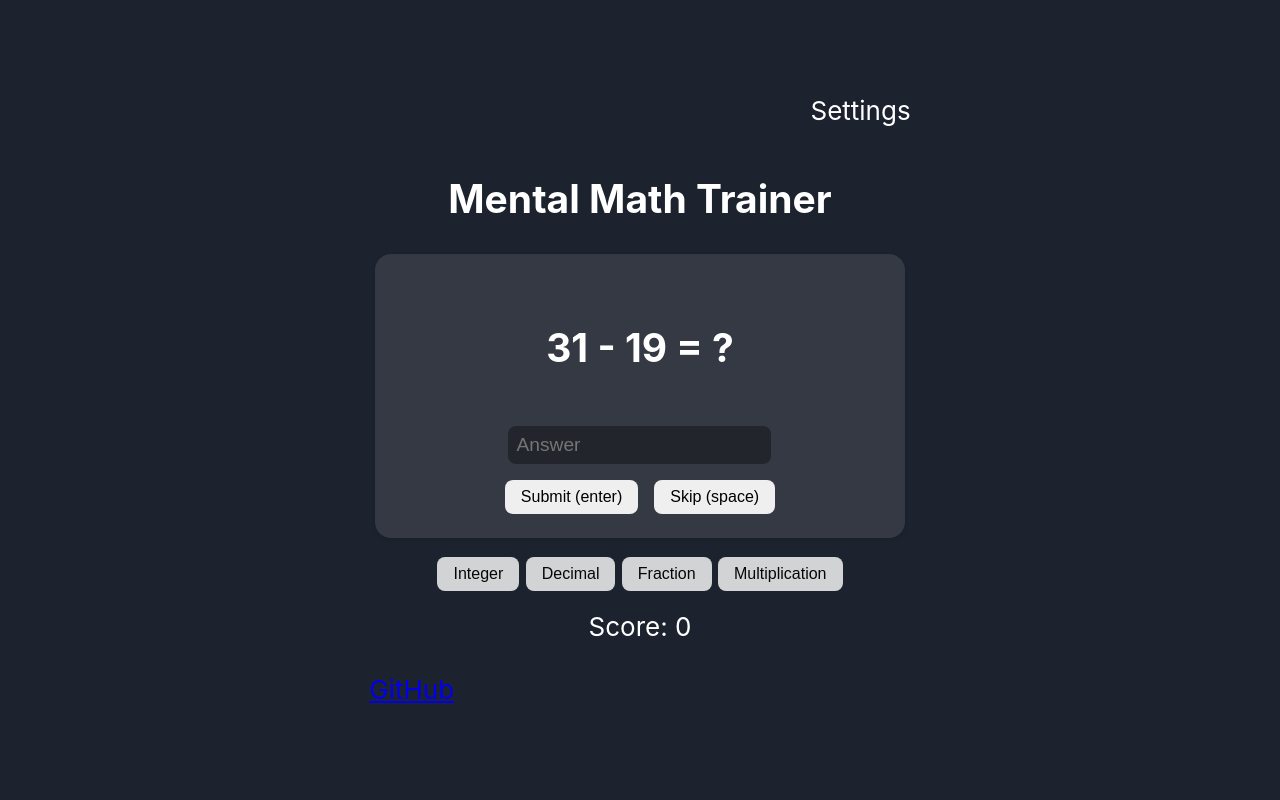
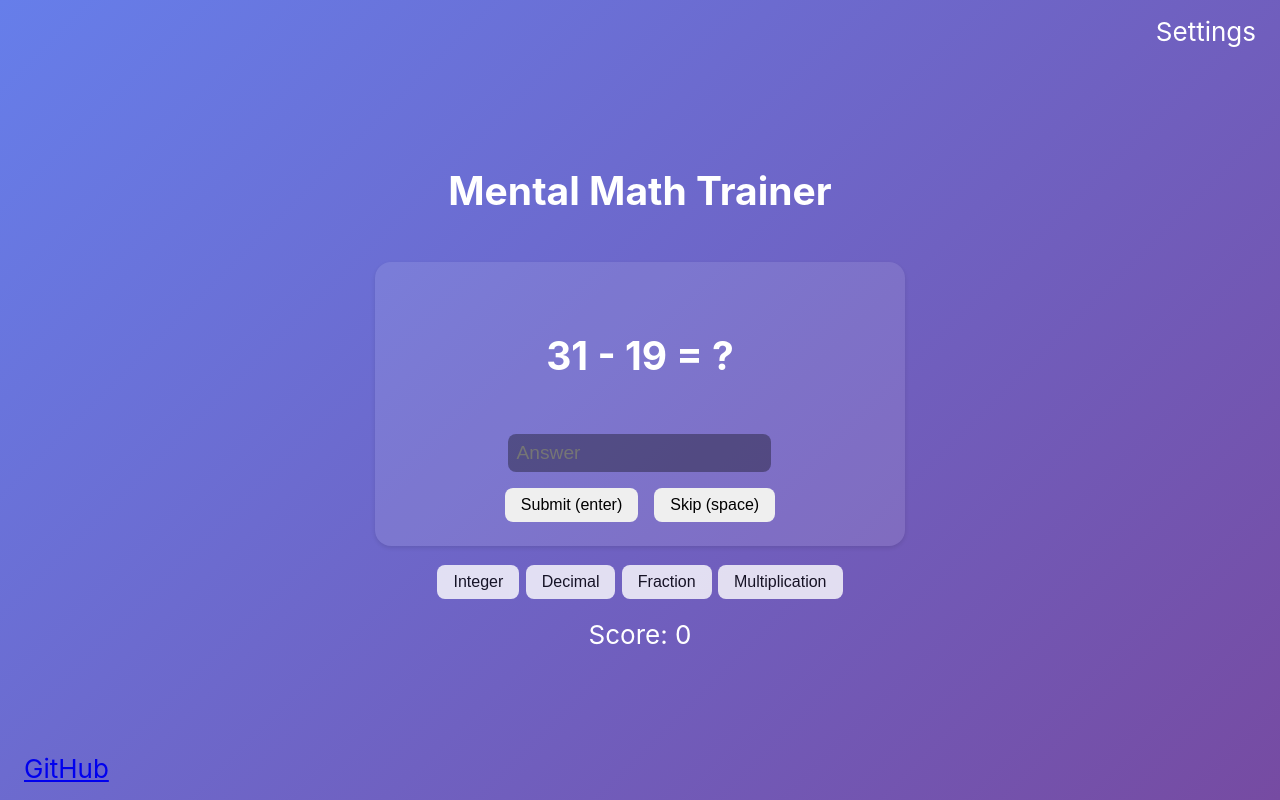
Before and after one commit to maanbanaan/mental-math-app, a React (Create React App) app in the folder react-app/: page / in a window 1280 px wide. Built offline with nearby package versions, Linux system fonts and the light colour scheme.

Commit message:
change colours and added colour variables

```diff
--- a/react-app/src/styles/MainPage.css
+++ b/react-app/src/styles/MainPage.css
@@ -1,3 +1,23 @@
+@import './colors.css';
+
+.main-page {
+    display: flex;
+    flex-direction: column;
+    align-items: center;
+    justify-content: space-between;
+    height: 100%;
+    width: 100%;
+    background: linear-gradient(135deg, #667eea 0%, #764ba2 100%);
+    color: white;
+}
+
+.main-content {
+    display: flex;
+    flex-direction: column;
+    align-items: center;
+    justify-content: center;
+}
+
 .question-container {
     background: rgba(255, 255, 255, 0.1);
     max-width: 600px;
@@ -26,12 +46,12 @@
 
 .question.wrong {
     transition: color 0s;
-    color: rgb(227, 135, 135);
+    color: var(--error);  /* or rgb(227, 135, 135) if you prefer the direct color */
 }
 
 .question.correct {
     transition: color 0s;
-    color: rgb(99, 168, 99);
+    color: var(--success);  /* or whatever color you want */
 }
 
 form {
@@ -76,14 +96,6 @@ button:hover {
     background: #cae2fc;
 }
 
-.correct {
-    color: green;
-}
-
-.incorrect {
-    color: red;
-}
-
 .question-types {
     margin: 1rem 0;
     display: flex;
--- a/react-app/src/styles/colors.css
+++ b/react-app/src/styles/colors.css
@@ -0,0 +1,37 @@
+:root {
+    /* Primary colors */
+    --primary-main: #2563eb;
+    --primary-light: #60a5fa;
+    --primary-dark: #1e40af;
+
+    /* Secondary colors */
+    --secondary-main: #10b981;
+    --secondary-light: #34d399;
+    --secondary-dark: #059669;
+
+    /* Neutral colors */
+    --neutral-100: #f3f4f6;
+    --neutral-200: #e5e7eb;
+    --neutral-300: #d1d5db;
+    --neutral-400: #9ca3af;
+    --neutral-500: #6b7280;
+    --neutral-600: #4b5563;
+    --neutral-700: #374151;
+    --neutral-800: #1f2937;
+    --neutral-900: #111827;
+
+    /* Semantic colors */
+    --success: #67eea1;
+    --warning: #f59e0b;
+    --error: #ed8282;
+    --info: #3b82f6;
+
+    /* Background colors */
+    --bg-primary: #ffffff;
+    --bg-secondary: #f9fafb;
+
+    /* Text colors */
+    --text-primary: var(--neutral-900);
+    --text-secondary: var(--neutral-600);
+    --text-disabled: var(--neutral-400);
+}
--- a/react-app/src/utils/generator.tsx
+++ b/react-app/src/utils/generator.tsx
@@ -161,6 +161,15 @@ class IntegerAddition extends MathQuestion {
         this.operand1 = randomInt(1, this.rangeMax);
         this.operand2 = randomInt(1, this.rangeMax);
         this.operator = Math.random() > 0.5 ? Operator.ADD : Operator.SUBTRACT;
+        if (
+            this.operator === Operator.SUBTRACT &&
+            Math.random() > this.negativeAnswerProb
+        ) {
+            [this.operand1, this.operand2] = [
+                Math.max(this.operand1, this.operand2),
+                Math.min(this.operand1, this.operand2),
+            ];
+        }
         this.answer = operatorFunctions[this.operator](
             this.operand1,
             this.operand2
```
